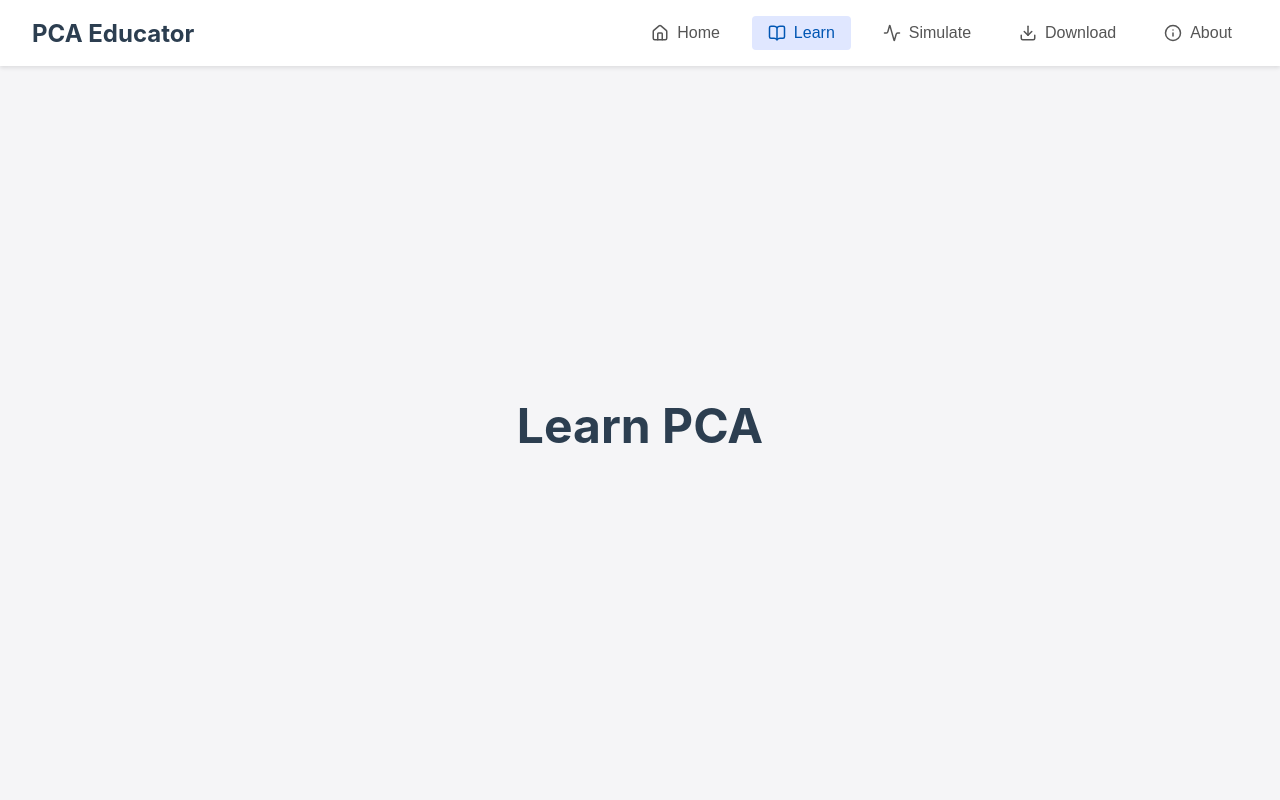
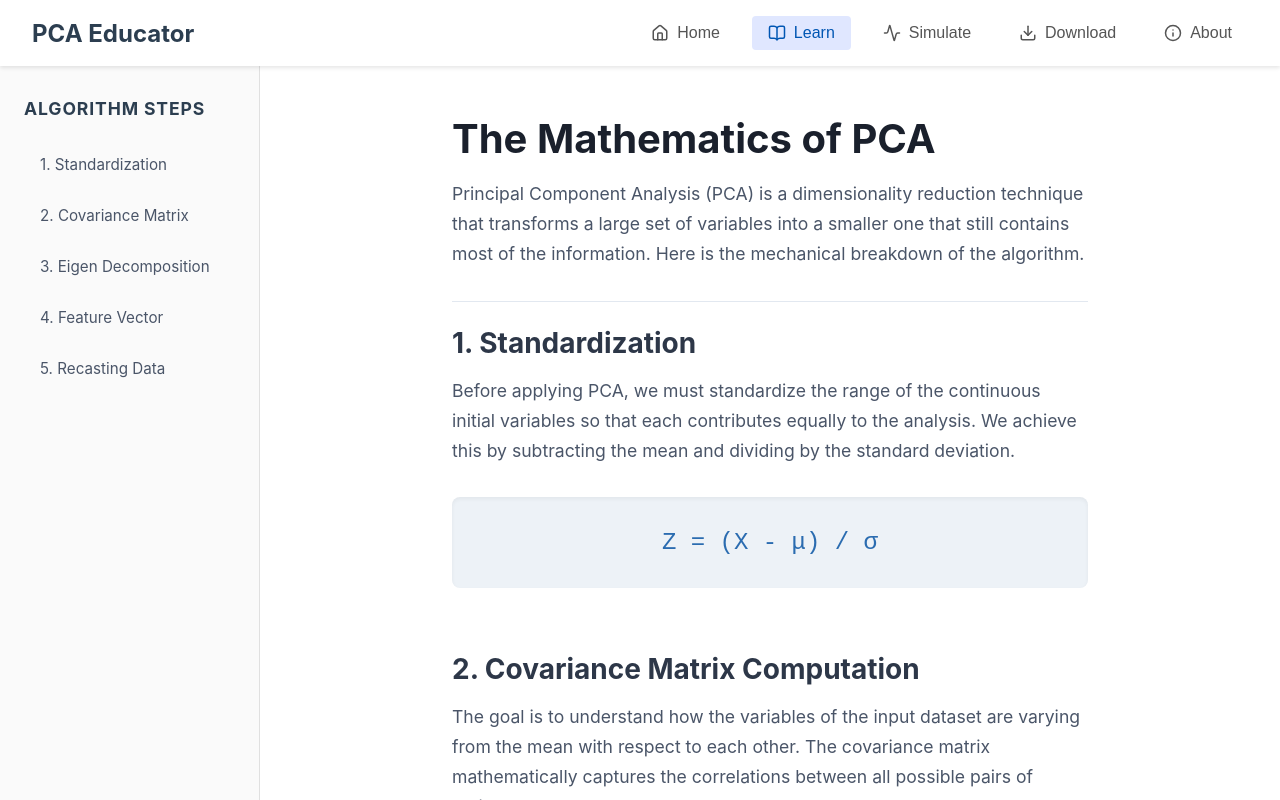
Before and after one commit to aadhyanthk/pca, a React (Vite) app: page / in a window 1280 px wide. Both pictures are taken after a click on the button "Learn". Built offline with nearby package versions, Linux system fonts and the light colour scheme.

Commit message:
learn page

```diff
--- a/src/App.css
+++ b/src/App.css
@@ -7,10 +7,11 @@
 body {
   font-family: -apple-system, BlinkMacSystemFont, 'Segoe UI', Roboto, Helvetica, Arial, sans-serif;
   color: #333;
+  overflow: hidden; /* Lock the main body to prevent double scrollbars */
 }
 
 .app-container {
-  min-height: 100vh;
+  height: 100vh;
   width: 100%;
   display: flex;
   flex-direction: column;
@@ -24,6 +25,7 @@ body {
   background-color: #ffffff;
   box-shadow: 0 2px 4px rgba(0,0,0,0.1);
   width: 100%;
+  z-index: 10;
 }
 
 .navbar-logo {
@@ -64,22 +66,126 @@ body {
 
 .page-content {
   flex: 1;
+  width: 100%;
+  background-color: #f5f5f7;
+}
+
+.center-content {
   display: flex;
   flex-direction: column;
   align-items: center;
   justify-content: center;
   padding: 2rem;
   text-align: center;
-  width: 100%;
 }
 
-.page-content h1 {
+.center-content h1 {
   font-size: 3rem;
   margin-bottom: 1rem;
   color: #2c3e50;
 }
 
-.page-content p {
+.center-content p {
   font-size: 1.25rem;
   color: #666;
 }
+
+/* Learn Page Specific Styles */
+.learn-container {
+  display: flex;
+  flex: 1;
+  width: 100%;
+  overflow: hidden;
+  background-color: #ffffff;
+}
+
+.learn-sidebar {
+  width: 260px;
+  background-color: #fafafa;
+  border-right: 1px solid #e0e0e0;
+  padding: 2rem 1.5rem;
+  overflow-y: auto;
+}
+
+.learn-sidebar h3 {
+  margin-bottom: 1.5rem;
+  color: #2c3e50;
+  font-size: 1.1rem;
+  text-transform: uppercase;
+  letter-spacing: 0.05em;
+}
+
+.learn-sidebar ul {
+  list-style-type: none;
+  display: flex;
+  flex-direction: column;
+  gap: 0.5rem;
+}
+
+.learn-sidebar li a {
+  display: block;
+  padding: 0.75rem 1rem;
+  color: #4a5568;
+  text-decoration: none;
+  border-radius: 6px;
+  transition: all 0.2s;
+  font-size: 0.95rem;
+}
+
+.learn-sidebar li a:hover {
+  background-color: #e2e8f0;
+  color: #2b6cb0;
+  transform: translateX(4px);
+}
+
+.learn-content {
+  flex: 1;
+  padding: 3rem 15%;
+  overflow-y: auto;
+  scroll-behavior: smooth;
+}
+
+.learn-content h1 {
+  font-size: 2.5rem;
+  color: #1a202c;
+  margin-bottom: 1rem;
+}
+
+.intro-text {
+  font-size: 1.15rem;
+  line-height: 1.6;
+  color: #4a5568;
+  margin-bottom: 3rem;
+  border-bottom: 1px solid #e2e8f0;
+  padding-bottom: 2rem;
+}
+
+.learn-content section {
+  margin-bottom: 4rem;
+  scroll-margin-top: 2rem; /* Adds padding when auto-scrolling to anchors */
+}
+
+.learn-content h2 {
+  font-size: 1.75rem;
+  color: #2d3748;
+  margin-bottom: 1rem;
+}
+
+.learn-content p {
+  font-size: 1.1rem;
+  line-height: 1.7;
+  color: #4a5568;
+  margin-bottom: 1.5rem;
+}
+
+.math-block {
+  background-color: #edf2f7;
+  padding: 2rem;
+  border-radius: 8px;
+  font-family: 'Courier New', Courier, monospace;
+  font-size: 1.5rem;
+  color: #2b6cb0;
+  text-align: center;
+  margin: 2rem 0;
+  box-shadow: inset 0 2px 4px rgba(0,0,0,0.05);
+}
--- a/src/App.jsx
+++ b/src/App.jsx
@@ -31,32 +31,107 @@ const Navbar = ({currentPage, setCurrentPage}) => {
 };
 
 const HomePage = () => (
-  <main className="page-content">
+  <main className="page-content center-content">
     <h1>Principal Component Analysis</h1>
     <p>Welcome to the interactive PCA learning environment.</p>
   </main>
 );
 
-const LearnPage = () => (
-  <main className="page-content">
-    <h1>Learn PCA</h1>
-  </main>
-);
+const LearnPage = () => {
+  const scrollToSection = (e, id) => {
+    e.preventDefault();
+    const element = document.getElementById(id);
+    if (element) {
+      element.scrollIntoView({behavior: 'smooth', block: 'start'});
+    }
+  };
+
+  const sections = [
+    {id: 'step-1', title: '1. Standardization'},
+    {id: 'step-2', title: '2. Covariance Matrix'},
+    {id: 'step-3', title: '3. Eigen Decomposition'},
+    {id: 'step-4', title: '4. Feature Vector'},
+    {id: 'step-5', title: '5. Recasting Data'}
+  ];
+
+  return (
+    <div className="learn-container">
+      <aside className="learn-sidebar">
+        <h3>Algorithm Steps</h3>
+        <ul>
+          {sections.map((sec) => (
+            <li key={sec.id}>
+              <a href={`#${sec.id}`} onClick={(e) => scrollToSection(e, sec.id)}>
+                {sec.title}
+              </a>
+            </li>
+          ))}
+        </ul>
+      </aside>
+
+      <main className="learn-content">
+        <h1>The Mathematics of PCA</h1>
+        <p className="intro-text">Principal Component Analysis (PCA) is a dimensionality reduction technique that transforms a large set of variables into a smaller one that still contains most of the information. Here is the mechanical breakdown of the algorithm.</p>
+
+        <section id="step-1">
+          <h2>1. Standardization</h2>
+          <p>Before applying PCA, we must standardize the range of the continuous initial variables so that each contributes equally to the analysis. We achieve this by subtracting the mean and dividing by the standard deviation.</p>
+          <div className="math-block">
+            Z = (X - &mu;) / &sigma;
+          </div>
+        </section>
+
+        <section id="step-2">
+          <h2>2. Covariance Matrix Computation</h2>
+          <p>The goal is to understand how the variables of the input dataset are varying from the mean with respect to each other. The covariance matrix mathematically captures the correlations between all possible pairs of variables.</p>
+          <div className="math-block">
+            C = (Z<sup>T</sup> &middot; Z) / (n - 1)
+          </div>
+        </section>
+
+        <section id="step-3">
+          <h2>3. Eigen Decomposition</h2>
+          <p>We compute the eigenvectors and eigenvalues of the covariance matrix to identify the principal components. Eigenvectors represent the directions of maximum variance, while eigenvalues define their magnitude.</p>
+          <div className="math-block">
+            C &middot; v = &lambda; &middot; v
+          </div>
+          <p><em>Where 'v' is the eigenvector and '&lambda;' is the eigenvalue.</em></p>
+        </section>
+
+        <section id="step-4">
+          <h2>4. Feature Vector Selection</h2>
+          <p>We order the eigenvectors by their corresponding eigenvalues in descending order. This orders the principal components by significance. We discard the components of lesser significance and form a matrix of vectors, called the Feature Vector (W).</p>
+          <div className="math-block">
+            W = [v<sub>1</sub>, v<sub>2</sub>, ..., v<sub>k</sub>]
+          </div>
+        </section>
+
+        <section id="step-5">
+          <h2>5. Recasting the Data</h2>
+          <p>Finally, we use the Feature Vector to reorient the data from the original axes to the ones represented by the principal components. This is done by multiplying the transposed standardized dataset by the Feature Vector.</p>
+          <div className="math-block">
+            Y = Z &middot; W
+          </div>
+        </section>
+      </main>
+    </div>
+  );
+};
 
 const SimulatePage = () => (
-  <main className="page-content">
+  <main className="page-content center-content">
     <h1>Simulation Environment</h1>
   </main>
 );
 
 const DownloadPage = () => (
-  <main className="page-content">
+  <main className="page-content center-content">
     <h1>Download Latest Simulation</h1>
   </main>
 );
 
 const AboutPage = () => (
-  <main className="page-content">
+  <main className="page-content center-content">
     <h1>About</h1>
   </main>
 );
```
